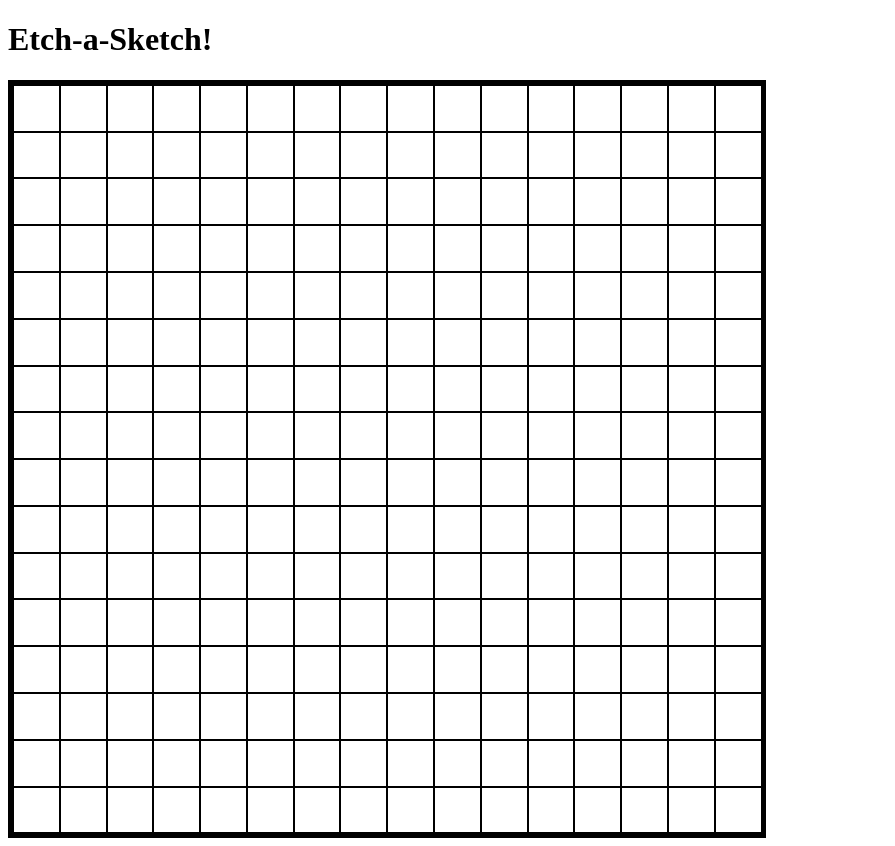
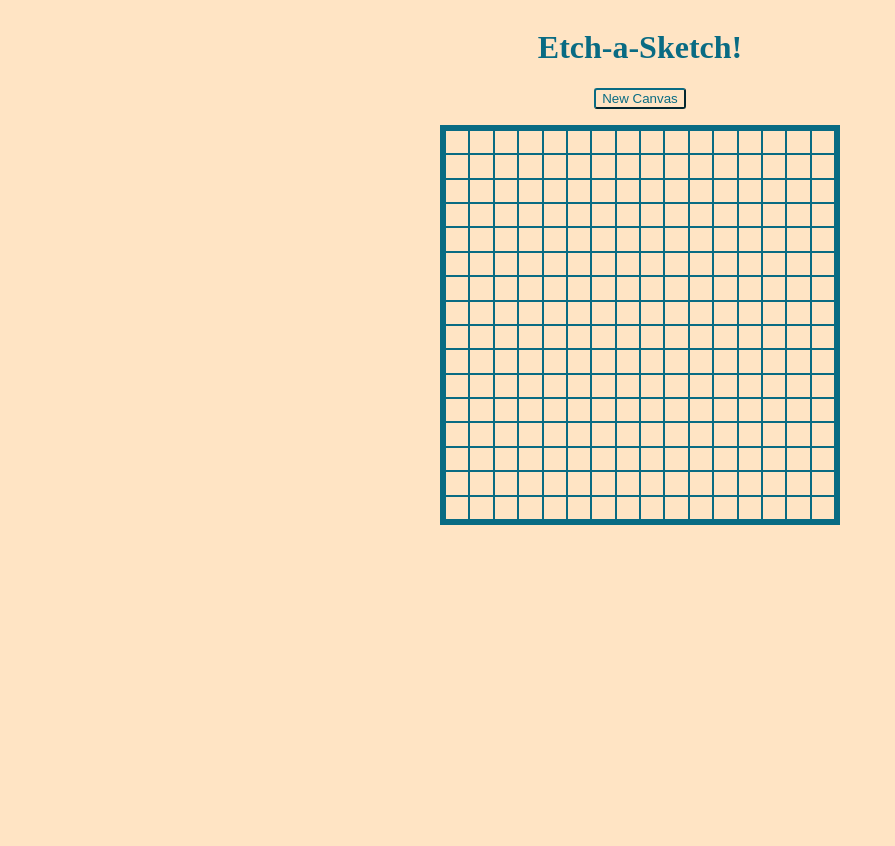
Before and after one commit to muahchee/etch-a-sketch, a plain HTML site: page index.html in a window 1280 px wide. Shown: the whole page, without its empty margins (0-895 px from the left). After the commit the page ends 800 px from the top, so only its background shows below. Drawn offline with Linux system fonts and the light colour scheme.

Commit message:
Make new canvas button

```diff
--- a/script.js
+++ b/script.js
@@ -1,4 +1,5 @@
-const dimension = 16;
+width = 16;
+height = 16;
 
 let drawSquare;
 let row;
@@ -20,17 +21,17 @@ function createRow(){
     row = document.createElement("div");
     row.setAttribute("class", "row");
 
-    for(let i = 1 ; i <= dimension ; i++){
+    for(let i = 1 ; i <= width ; i++){
         createDrawSquare();
         row.appendChild(drawSquare);
     }
 }
 
-//create full canvas (column of rows according to width dimensions)
+//create full canvas (column of rows according to height dimensions)
 function createCanvas(){
     canvas = document.querySelector("#canvas");
 
-    for(let j = 1 ; j <= dimension ; j++){
+    for(let j = 1 ; j <= height ; j++){
         createRow();
         canvas.appendChild(row);
     }
@@ -38,14 +39,42 @@ function createCanvas(){
 
 createCanvas();
 
-let i;
-
 let allDrawSquares = document.querySelectorAll(".draw-square");
 
-console.log(allDrawSquares);
+//enable 'drawing', drawSquares get filled in
+for (let i = 0 ; i < allDrawSquares.length; i++){
 
+    allDrawSquares[i].addEventListener("mouseenter", () =>
+        allDrawSquares[i].setAttribute("class", "fill-square"));
+}
 
-for (let i = 0 ; i < allDrawSquares.length; i++){
-    console.log(allDrawSquares[i]);
-    allDrawSquares[i].addEventListener("mousedown", () => allDrawSquares[i].setAttribute("class", "fill-square"));
+const newCanvas = document.createElement("button");
+body = document.querySelector("body");
+
+//make "New Canvas" button
+newCanvas.textContent = "New Canvas";
+body.insertBefore(newCanvas, canvas);
+
+//delete the rows from canvas (retains #canvas)
+function deleteCanvas(){
+
+    canvas = document.querySelector("#canvas");
+
+    while(canvas.firstChild){
+        canvas.removeChild(canvas.lastChild);
+    }
+};
+
+function resetCanvas(){
+    deleteCanvas();
+
+    width = prompt("Enter a width!", 16);
+    height = prompt("Enter a height!", 16);
+
+    width = parseInt(width);
+    height = parseInt(height);
+
+    createCanvas();
 }
+
+newCanvas.addEventListener("click", resetCanvas);
--- a/style.css
+++ b/style.css
@@ -1,16 +1,35 @@
 *{
     box-sizing: border-box;
+    background-color: bisque;
+}
+
+h1{
+    color: #096b83;
+    text-align: center;
+}
+
+body{
+    display: flex;;
+    flex-direction: column;
+    align-items: center ;
+}
+
+button{
+    color:#096b83;
+    border-color: #096b83;
+    border-radius: 3px;
 }
 
 #canvas{
-    border: 5px solid black;
+    margin-top: 1rem;
+    border: 5px solid #096b83;
+    background-color: bisque;
     max-width: 60%;
     min-width: 400px;
-    aspect-ratio: 1 /1;
 }
 
 .draw-square , .fill-square{
-    border: 1px solid black;
+    border: 1px solid #096b83;
     display: flex;
     flex: 1 1 20px;
     aspect-ratio: 1 / 1;
@@ -18,8 +37,7 @@
 }
 
 .fill-square{
-    background-color: black;
-    opacity: +0.1;
+    background-color: #096b83;
 }
 
 .row{
```
